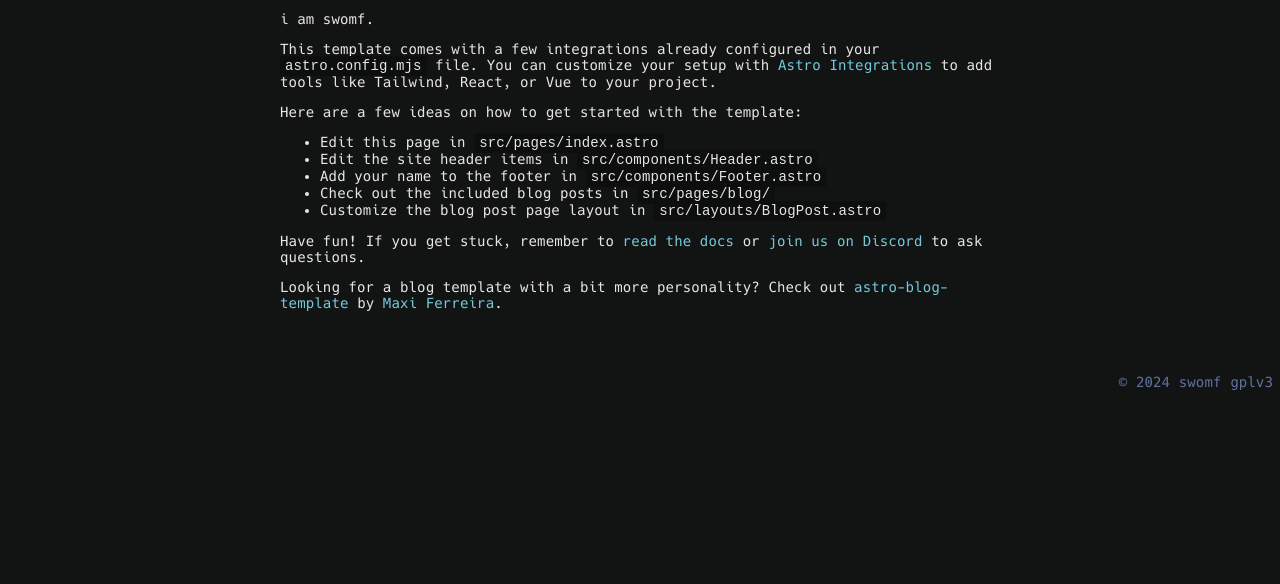
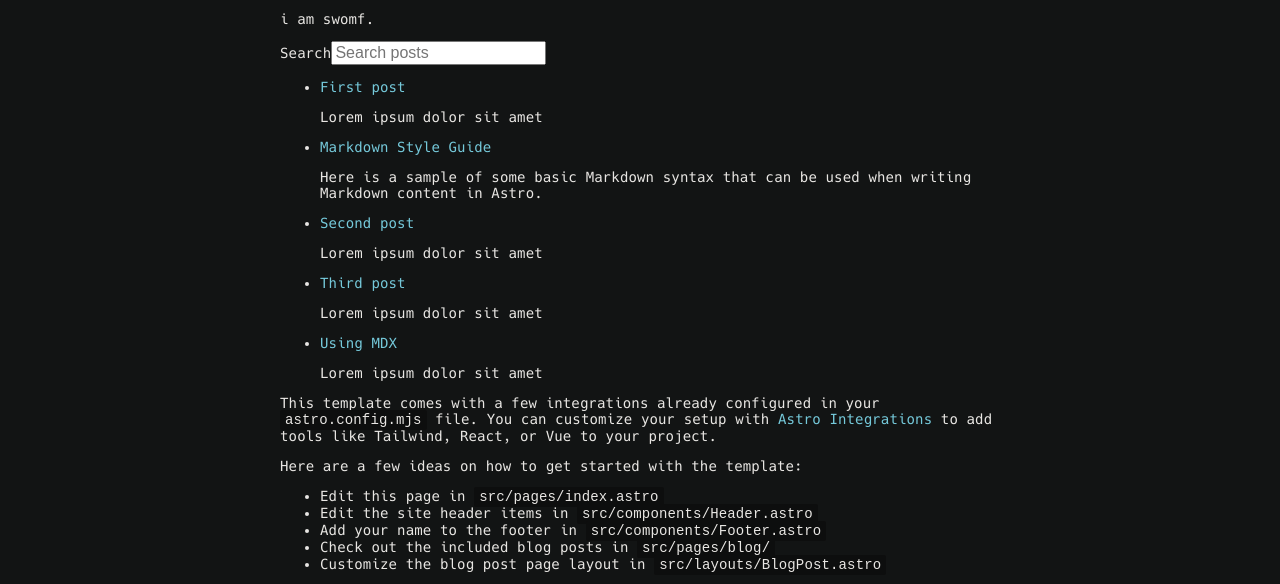
Before and after one commit to swomf/swomf.com, an Astro site: page / in a window 1280 px wide. Shown: the part 136-720 px from the top of the page. Built offline with nearby package versions, Linux system fonts and the light colour scheme; Astro itself is replaced by a stand-in of ours; some packages are replaced by stand-ins of ours.

Commit message:
feat: basic search bar for all blog posts

```diff
--- a/astro.config.mjs
+++ b/astro.config.mjs
@@ -1,17 +1,17 @@
 import { defineConfig } from 'astro/config';
 import mdx from '@astrojs/mdx';
-
 import sitemap from '@astrojs/sitemap';
-
 import remarkMath from 'remark-math';
 import rehypeKatex from 'rehype-katex';
 
+import react from "@astrojs/react";
+
 // https://astro.build/config
 export default defineConfig({
-	site: 'https://example.com',
-	integrations: [mdx(), sitemap()],
-	markdown: {
-		remarkPlugins: [remarkMath],
-		rehypePlugins: [rehypeKatex]
-	}
+  site: 'https://example.com',
+  integrations: [mdx(), sitemap(), react()],
+  markdown: {
+    remarkPlugins: [remarkMath],
+    rehypePlugins: [rehypeKatex]
+  }
 });
--- a/package.json
+++ b/package.json
@@ -12,9 +12,15 @@
   "dependencies": {
     "@astrojs/check": "^0.5.10",
     "@astrojs/mdx": "^2.2.4",
+    "@astrojs/react": "^3.2.0",
     "@astrojs/rss": "^4.0.5",
     "@astrojs/sitemap": "^3.1.2",
+    "@types/react": "^18.2.75",
+    "@types/react-dom": "^18.2.24",
     "astro": "^4.5.18",
+    "fuse.js": "^7.0.0",
+    "react": "^18.2.0",
+    "react-dom": "^18.2.0",
     "rehype-katex": "^7.0.0",
     "remark-math": "^6.0.0",
     "typescript": "^5.4.4"
--- /dev/null
+++ b/src/components/Search.tsx
@@ -0,0 +1,55 @@
+import Fuse from 'fuse.js';
+import { useState } from 'react';
+
+// Configs fuse.js
+// https://fusejs.io/api/options.html
+const options = {
+	keys: ['props.title', 'props.description'],
+	includeMatches: true,
+	minMatchCharLength: 2,
+	threshold: 0.5,
+};
+
+interface SearchProps {
+	searchList: Record<string, any>[]
+}
+
+function Search({ searchList }: SearchProps) {
+	// User's input
+	const [query, setQuery] = useState('');
+
+	const fuse = new Fuse(searchList, options);
+
+	// Set a limit to the posts: 5
+	const posts = fuse
+		.search(query)
+		.map((result) => result.item)
+		.slice(0, 5);
+
+	function handleOnSearch({ target }: React.ChangeEvent<HTMLInputElement>) {
+		setQuery(target.value);
+	}
+
+	return (
+		<>
+			<label>Search</label>
+			<input type="text" value={query} onChange={handleOnSearch} placeholder="Search posts" />
+			{query.length > 1 && (
+				<p>
+					Found {posts.length} {posts.length === 1 ? 'result' : 'results'} for '{query}'
+				</p>
+			)}
+			<ul>
+				{posts &&
+					posts.map((post) => (
+						<li key={post.props.title}>
+							<a href={`/blog/${post.params.slug}`}>{post.props.title}</a>
+							<p> {post.props.description} </p>
+						</li>
+					))}
+			</ul>
+		</>
+	);
+}
+
+export default Search;
--- /dev/null
+++ b/src/components/SearchBar.astro
@@ -0,0 +1,11 @@
+---
+import { getCollection } from 'astro:content';
+import Search from './Search';
+const postCollection = await getCollection('blog');
+const posts = postCollection.map((post: { slug: any; data: any; }) => ({
+    params: { slug: post.slug },
+    props: post.data,
+}));
+// const posts = allPosts.filter(post => (!post.frontmatter.draft && post.frontmatter.slug));
+---
+<Search client:load searchList={posts}></Search>
--- a/src/pages/index.astro
+++ b/src/pages/index.astro
@@ -3,6 +3,7 @@ import BaseHead from "../components/BaseHead.astro";
 import Header from "../components/Header.astro";
 import Footer from "../components/Footer.astro";
 import { SITE_TITLE, SITE_DESCRIPTION } from "../consts";
+import SearchBar from "../components/SearchBar.astro";
 ---
 
 <!doctype html>
@@ -17,6 +18,7 @@ import { SITE_TITLE, SITE_DESCRIPTION } from "../consts";
 			<p>
 				i am swomf.
 			</p>
+			<SearchBar>blal</SearchBar>
 			<p>
 				This template comes with a few integrations already configured
 				in your
--- a/tsconfig.json
+++ b/tsconfig.json
@@ -1,6 +1,8 @@
 {
   "extends": "astro/tsconfigs/strict",
   "compilerOptions": {
-    "strictNullChecks": true
+    "strictNullChecks": true,
+    "jsx": "react-jsx",
+    "jsxImportSource": "react"
   }
 }
```
Also changed, not shown: pnpm-lock.yaml.
